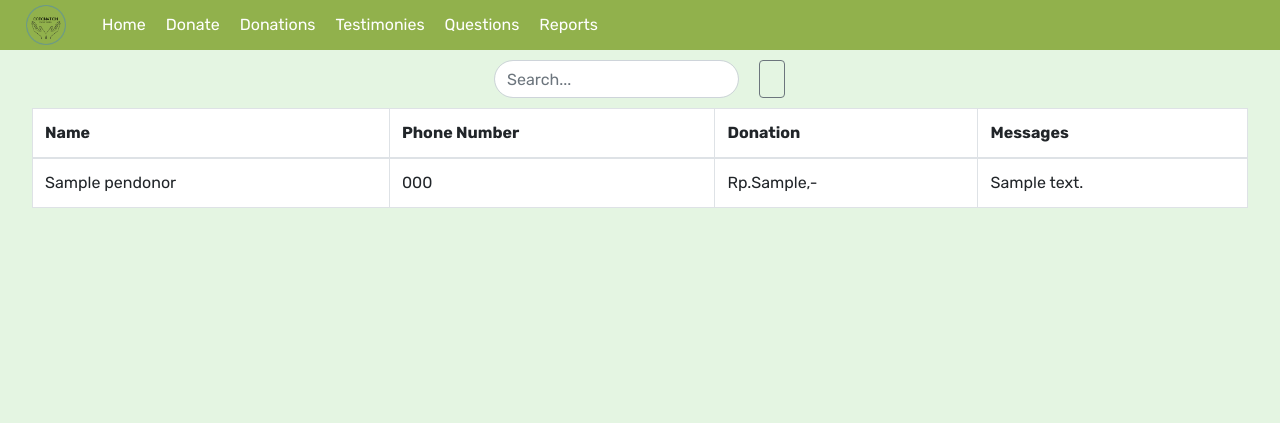
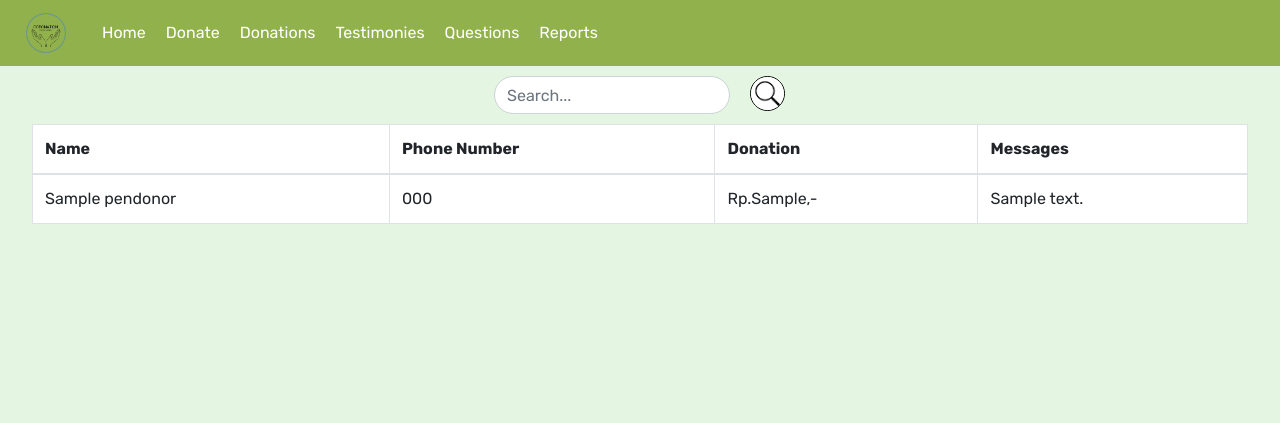
Before and after one commit to SinusCosinusTangen/donasi-covid19-ppw-kel12, a Django app: page /donations/ in a window 1280 px wide. Shown: the top 423 px of the page. Run offline with Django 3.2, Linux system fonts and the light colour scheme; tables that the repository leaves empty hold one stand-in row (values such as "Sample post"); some libraries are stand-ins or nearby versions.

Commit message:
change search button style

```diff
--- a/daftarDonasi/static/daftarDonasi/style.css
+++ b/daftarDonasi/static/daftarDonasi/style.css
@@ -1,9 +1,6 @@
 body {
     background-color: #e4f5e2;
-}
-
-button {
-    margin-left: 20px;
+    padding-bottom: 60px;
 }
 
 .prev {
@@ -52,6 +49,15 @@ button {
     border-width: thin;
 }
 
-.btn:hover{
+.btn:hover {
     background-color: #91B14C;
 }
+
+.button {
+    max-height: 38px;
+    max-width: 38px;
+    margin-left: 20px;
+    border: solid;
+    border-radius: 30px;
+    border-width: thin;
+}
--- a/daftarDonasi/templates/daftarDonasi/daftarDonasi.html
+++ b/daftarDonasi/templates/daftarDonasi/daftarDonasi.html
@@ -15,7 +15,7 @@
             <form action="" method="get">
                 <span class="input-group-append">
                     <input class="form-control py-2" type="search" placeholder="Search..." id="example-search-input" name="search">
-                    <button type="submit" class="btn btn-outline-secondary" type="button" style="background: url(static/daftarDonasi/img/search_logo.png)"></button>
+                    <input class="button" type="image" src="{% static 'daftarDonasi/img/search_logo.png' %}" alt="Submit" width="35" height="35">
                 </span>
 
             </form>
--- a/static/css/style.css
+++ b/static/css/style.css
@@ -20,6 +20,6 @@ footer {
 }
 
 .nav {
-  height: 50px;
+  height: fit-content;
   background-color: #91b14c;
 }
--- a/templates/base.html
+++ b/templates/base.html
@@ -24,7 +24,7 @@
     <button class="navbar-toggler ml-auto" type="button" data-toggle="collapse" data-target="#navv">
         <span class="navbar-toggler-icon"></span>
     </button>
-    <div class="collapse navbar-collapse nav">
+    <div class="collapse navbar-collapse nav" id="navv">
       <ul class="navbar-nav mr-auto">
         <li>
           <a href="{% url 'main:home'%}">Home</a>
```
Also changed, not shown: daftarDonasi/static/daftarDonasi/img/search_logo.png, daftarDonasi/static/search_logo.png (deleted).
